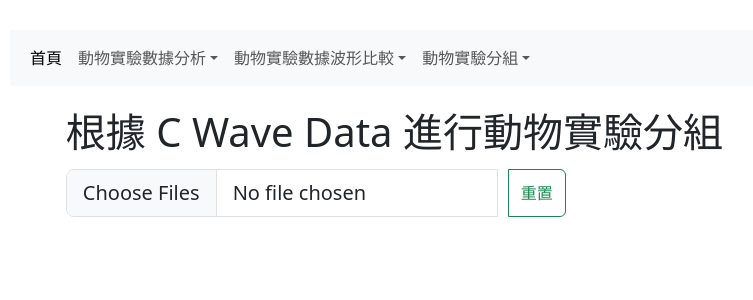
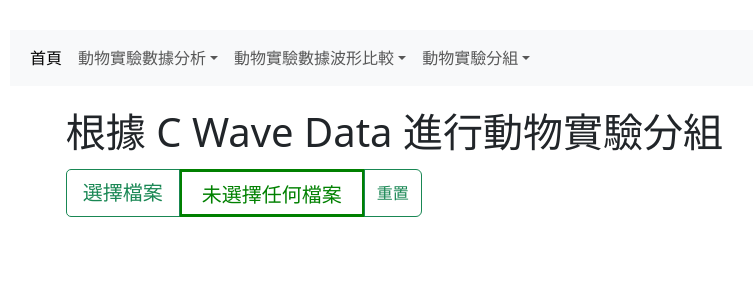
Before and after one commit to Jerry3Liang/ywclab-front-production, a Vue app: page /ERG/GroupingByCWaveData in a window 1280 px wide. Shown: the top 300 px of the page, without its empty margins (72-825 px from the left). Built offline with nearby package versions, Linux system fonts and the light colour scheme; what v-calendar would draw is missing.

Commit message:
1. 以 ERG C Wave 分組樣式調整 2. 將分幾組改回原本規則 (不用最大公因數)

```diff
--- a/src/views/ERG/CWave/GroupingByCWaveData.vue
+++ b/src/views/ERG/CWave/GroupingByCWaveData.vue
@@ -15,21 +15,29 @@
   <div data-bs-spy="scroll" data-bs-target="#scrollSample" data-bs-offset="0" class="scrollspy-example" tabindex="0">
     <h1 id="scrollspyHeading1" style="padding-bottom: 5px">根據 C Wave Data 進行動物實驗分組</h1>
     <div class="input-group" style="width: 500px">
-      <input class="form-control form-control-lg"
-             id="formFileLg"
-             type="file"
-             multiple
-             @change="onFileChange"
-             name="files"
-             style="width: 270px; margin-bottom: 5px"
-             :disabled="showRawBarChart">
+      <upload-util
+          :i18nText="i18nText"
+          :disabled="showRawBarChart"
+          :loading="loading"
+          :isDragging="isDragging"
+          @file-change="backedUploadUtilFileChangeData"
+      />
+<!--      <input class="form-control form-control-lg"-->
+<!--             id="formFileLg"-->
+<!--             type="file"-->
+<!--             multiple-->
+<!--             @change="onFileChange"-->
+<!--             name="files"-->
+<!--             style="width: 270px; margin-bottom: 5px"-->
+<!--             :disabled="showRawBarChart">-->
       <button class="btn btn-outline-success"
               type="button"
               @click="clearInput"
-              v-if="selectedFile"
-              style="margin-left: 10px; margin-bottom: 5px">重置</button>
-    </div>
-    <div class="spinner-border m-5" style="width: 3rem; height: 3rem;" role="status" v-if="loading">
+              v-if="selectedFile">重置</button>
+    </div>
+    <div class="d-flex align-items-center form-control" v-if="loading" style="width: 130px; border: none; color: green">
+      <strong>{{ i18nText.uploadingText }}</strong>
+      <div class="spinner-border ms-auto" role="status" aria-hidden="true"></div>
     </div>
     <h4 v-if="showRawBarChart" style="color: #bb2d3b; margin-top: 10px">最後一個 bar 為全部數值平均的值</h4>
     <div class="chartBlockA">
@@ -215,7 +223,13 @@
              :data-bs-toggle="isDragging ? '' : 'tooltip'"
              :data-bs-placement="'bottom'"
              :title="hoveredItem === item ? formatAsJson(finalDataMapForTooltips.get(item)) : ''"
-             style="display: flex; align-items: center; background-color: #dcfce7; padding: 4px 8px; border-radius: 4px; margin-right: 8px;">
+             style="display: flex;
+                    align-items: center;
+                    background-color: #dcfce7;
+                    padding: 4px 8px;
+                    border-radius: 4px;
+                    margin-right: 8px;
+                    user-select: none">
           {{ item }}
         </div>
       </VueDraggable>
@@ -301,8 +315,11 @@ import axiosApi from "@/plugins/axios.js";
 import {Chart, registerables} from 'chart.js';
 import annotationPlugin from 'chartjs-plugin-annotation';
 import SweetAlert2 from "sweetalert2";
+import UploadUtil from "@/components/UploadUtil.vue";
 import { VueDraggable } from 'vue-draggable-plus';
 import { useFileNameStore } from '@/stores/usefilename-store.js';
+import {useI18n} from "vue-i18n";
+import {useUploaderI18n} from "@/composables/useUploaderI18n.js";
 
 Chart.register(...registerables, annotationPlugin);
 
@@ -444,24 +461,20 @@ const fixedColors = [
   "#2828FF", "#C07AB8", "#E2C2DE", "#D1E9E9", "#FFFF93", "#CDCD9A", "#FF33D6"
 ];
 
-const barColors = ref([]);
-
-const Toast = SweetAlert2.mixin({
-  toast: true,
-  position: 'top-end',
-  showConfirmButton: false,
-  didOpen: toast => {
-    toast.addEventListener('mouseenter', SweetAlert2.stopTimer)
-    toast.addEventListener('mouseleave', SweetAlert2.resumeTimer)
-  }
-});
-
-//定義是否正在繪製圖表
-const isChartDrawing = ref(false);
-
-const onFileChange = async (event) => {
-  selectedFile.value = event.target.files;
-
+//接收 UploadUtil.vue 子元件傳回來的 File Change 值
+const backedUploadUtilFileChangeData = (newData) => {
+  let selectedFiles = [];
+  Object.assign(selectedFiles, newData);
+  selectedFile.value = selectedFiles;
+}
+
+const { i18nText } = useUploaderI18n();
+
+watch(
+    //要監聽的物件
+    () => selectedFile.value,
+    //監聽到後要實作的方法
+    async () => {
       try{
         const formData = new FormData();
         for(let i = 0; i < selectedFile.value.length; i++){
@@ -567,7 +580,133 @@ const onFileChange = async (event) => {
           loading.value = false;  // 完成加載
         }
       }
-};
+    }
+);
+
+const barColors = ref([]);
+
+const Toast = SweetAlert2.mixin({
+  toast: true,
+  position: 'top-end',
+  showConfirmButton: false,
+  didOpen: toast => {
+    toast.addEventListener('mouseenter', SweetAlert2.stopTimer)
+    toast.addEventListener('mouseleave', SweetAlert2.resumeTimer)
+  }
+});
+
+//定義是否正在繪製圖表
+const isChartDrawing = ref(false);
+
+// const onFileChange = async (event) => {
+//   selectedFile.value = event.target.files;
+//
+//   try{
+//     const formData = new FormData();
+//     for(let i = 0; i < selectedFile.value.length; i++){
+//       formData.append("files", selectedFile.value[i]);
+//     }
+//
+//     loading.value = true;  //開始加載
+//
+//     const response = await axiosApi.post("/c_wave/groupingByTable", formData);
+//     ABCWaveTableData.value = response.data;
+//
+//     const fileName = [];
+//     const aWaveAverage = [];
+//     const bWaveAverage = [];
+//     const cWaveAverage = [];
+//     const colors = [];
+//     let num = 0;
+//     let sumLA = 0.0;
+//     let sumLB = 0.0;
+//     let sumLC = 0.0;
+//     let sumRA = 0.0;
+//     let sumRB = 0.0;
+//     let sumRC = 0.0;
+//
+//     for(let i = 0; i < ABCWaveTableData.value.length; i++){
+//       fileName.push(ABCWaveTableData.value[i].groupName + '-L');
+//       fileName.push(ABCWaveTableData.value[i].groupName + '-R');
+//       aWaveAverage.push(ABCWaveTableData.value[i].leftEyeAverageAWave);
+//       aWaveAverage.push(ABCWaveTableData.value[i].rightEyeAverageAWave);
+//       bWaveAverage.push(ABCWaveTableData.value[i].leftEyeAverageBWave);
+//       bWaveAverage.push(ABCWaveTableData.value[i].rightEyeAverageBWave);
+//       cWaveAverage.push(ABCWaveTableData.value[i].leftEyeAverageCWave);
+//       cWaveAverage.push(ABCWaveTableData.value[i].rightEyeAverageCWave);
+//       colors.push(fixedColors[i])
+//       colors.push(fixedColors[i])
+//       sumLA += ABCWaveTableData.value[i].leftEyeAverageAWave;
+//       sumRA += ABCWaveTableData.value[i].rightEyeAverageAWave;
+//       sumLB += ABCWaveTableData.value[i].leftEyeAverageBWave;
+//       sumRB += ABCWaveTableData.value[i].rightEyeAverageBWave;
+//       sumLC += ABCWaveTableData.value[i].leftEyeAverageCWave;
+//       sumRC += ABCWaveTableData.value[i].rightEyeAverageCWave;
+//       num++;
+//     }
+//     cWaveTotalAverage.value = (sumLC + sumRC) / (num * 2);
+//     aWaveAverage.push((sumLA + sumRA) / (num * 2));
+//     bWaveAverage.push((sumLB + sumRB) / (num * 2));
+//     cWaveAverage.push(cWaveTotalAverage.value);
+//     fileName.push('totalAverage');
+//     colors.push('black');
+//
+//     groupName.value = fileName;
+//     AWaveAverageTableData.value = aWaveAverage;
+//     BWaveAverageTableData.value = bWaveAverage;
+//     CWaveAverageTableData.value = cWaveAverage;
+//     barColors.value = colors;
+//
+//     loading.value = false;  // 完成加載
+//
+//     drawWaveChart('aWave-chart', chartInstanceA, groupName.value, AWaveAverageTableData.value, barColors.value, 'A Wave');
+//     drawWaveChart('bWave-chart', chartInstanceB, groupName.value, BWaveAverageTableData.value, barColors.value, 'B Wave');
+//     drawWaveChart('cWave-chart', chartInstanceC, groupName.value, CWaveAverageTableData.value, barColors.value, 'C Wave');
+//     showRawBarChart.value = true;
+//   } catch (error) {
+//     if (error.response && Array.isArray(error.response.data)) {
+//       const errorMessages = error.response.data;
+//
+//       if (errorMessages.length === 1) {
+//         // 單一檔案錯誤的處理
+//         await SweetAlert2.fire({
+//           icon: 'error',
+//           title: '檔案錯誤',
+//           html: `<p>${errorMessages[0]}</p><P>請重新檢查 Excel 檔！</P>`  //單一錯誤訊息
+//         });
+//         // loading.value = false;  // 完成加載
+//         window.location.reload();
+//       } else {
+//         // 多個檔案錯誤的處理
+//         await SweetAlert2.fire({
+//           icon: 'error',
+//           title: '多個檔案錯誤',
+//           html: `<ol>${errorMessages.map(msg => {
+//             const dashes = '-'.repeat(50);  // 產生對應數量的破折號
+//             return `<li>${msg}</li><p>${dashes}</p>`;
+//           }).join('')}</ol><p>請重新檢查 Excel 檔！</p>`
+//         });
+//         // loading.value = false;  // 完成加載
+//         window.location.reload();
+//       }
+//     } else if(error.response.status === 500){
+//       await SweetAlert2.fire({
+//         icon: 'error',
+//         title: '檔案轉換限制',
+//         html: `<p>因所使用的格式轉換程式為免費版，有檔案轉換限制！</p><P>請重新啟動服務 或 自行將檔案另存為 Excel 檔！</P>`  //單一錯誤訊息
+//       });
+//       window.location.reload();
+//     } else {
+//       // 未知錯誤或非預期錯誤的處理
+//       await SweetAlert2.fire({
+//         icon: 'error',
+//         title: '未知錯誤',
+//         text: '恭喜您能見到厲害的程式設計師本人囉！'
+//       });
+//       loading.value = false;  // 完成加載
+//     }
+//   }
+// };
 
 const filterButton = (highInput, lowInput) => {
 
@@ -616,9 +755,11 @@ const filterButton = (highInput, lowInput) => {
   console.log(greatestCommonFactor)
   let localCommonFactorList = [];
   for(let i = 1; i <= greatestCommonFactor; i++){
-    if(greatestCommonFactor % i === 0){
+    // 不使用最大公因數
     localCommonFactorList.push(i);
-    }
+    // if(greatestCommonFactor % i === 0){
+    //   localCommonFactorList.push(i);
+    // }
   }
 
   commonFactorList.value = localCommonFactorList;
```
Lines whose indentation alone changed are shown as unchanged.
